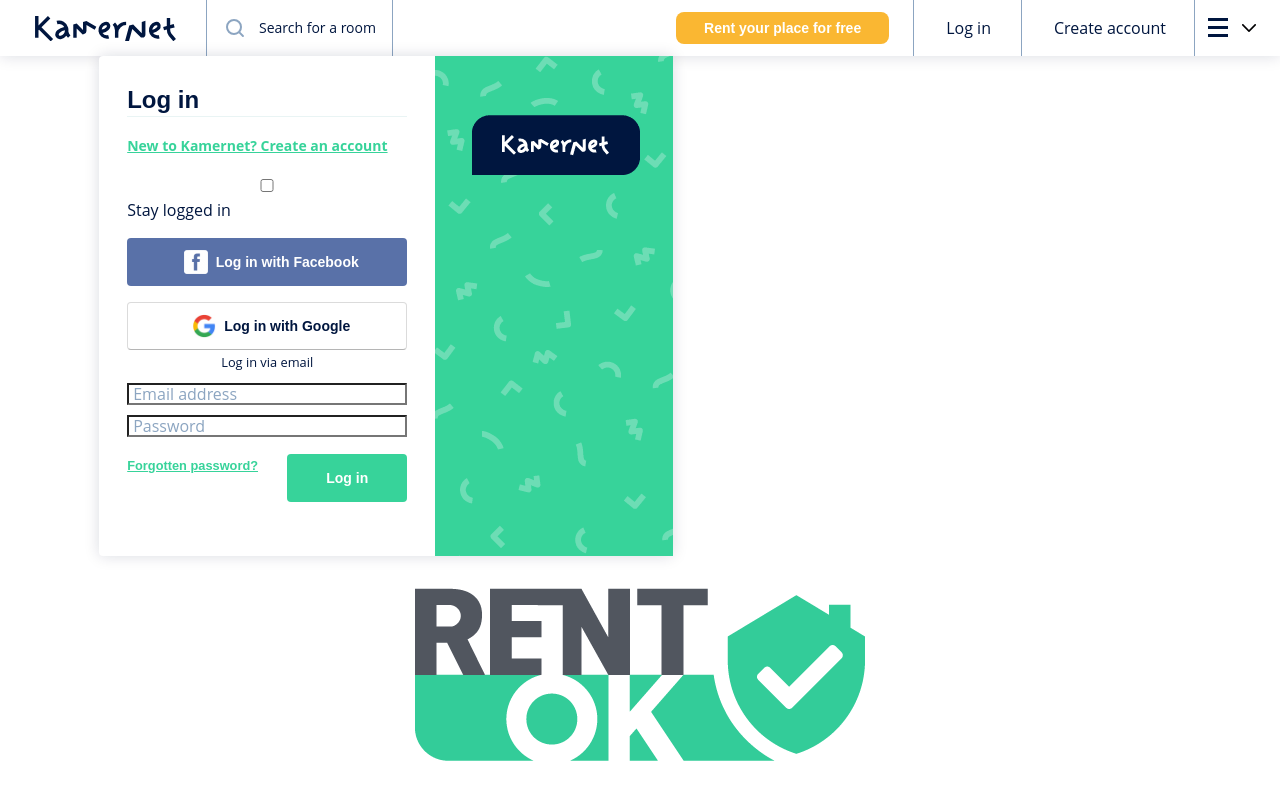
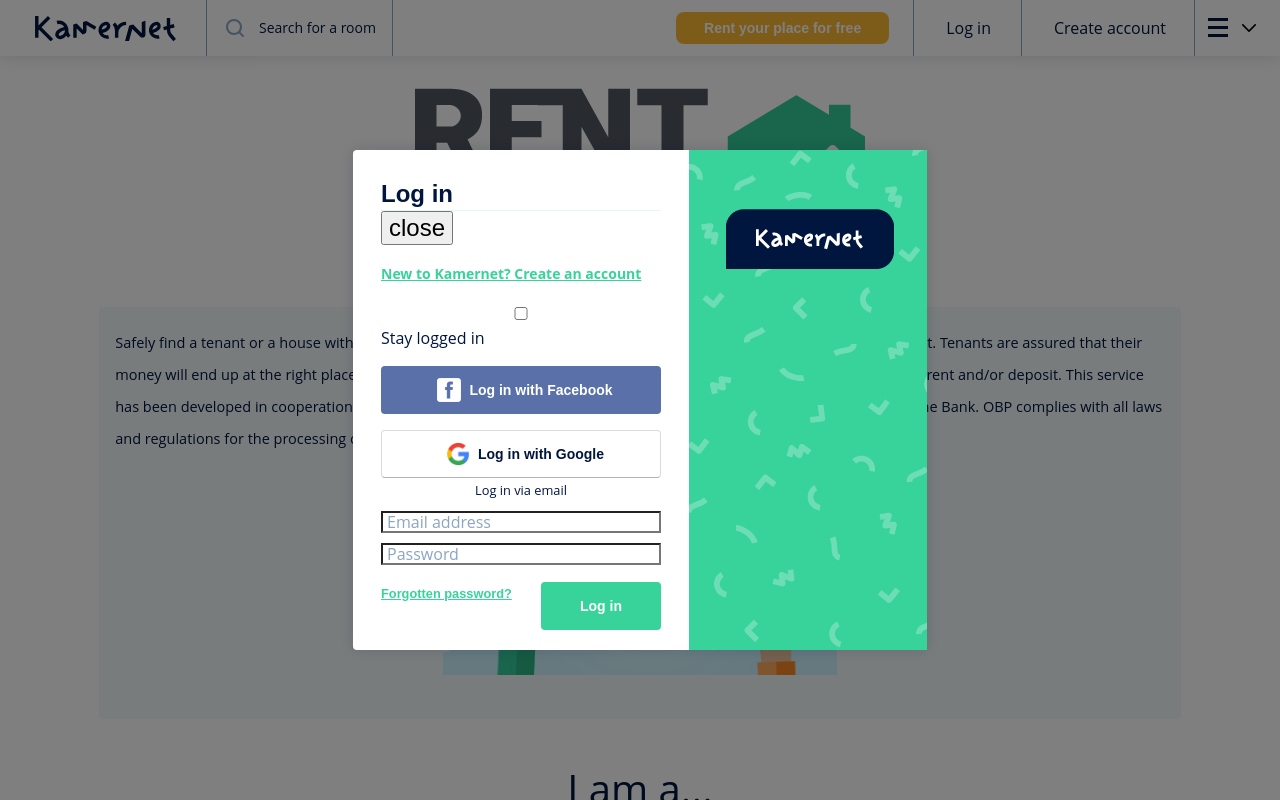
Before and after one commit to juanscanlan/KamernetReactPOC, a React (Create React App) app: page / in a window 1280 px wide. Both pictures are taken after a click on the element "Log in". Built offline with nearby package versions, Linux system fonts and the light colour scheme.

Commit message:
add login dialog

```diff
--- a/src/Components/Auth/Login/Login.jsx
+++ b/src/Components/Auth/Login/Login.jsx
@@ -7,7 +7,7 @@
 
 const apiUrl = "http://localhost:50001/api/customer/login";
 
-const Login = () => {
+const Login = ({onTriggerLoginDialog}) => {
   const [userEmailValue, setUserEmailValue] = useState("");
   const [userPasswordValue, setUserPasswordValue] = useState("");
 
@@ -68,6 +68,7 @@
   };
 
   const loginJSX = (
+    <div className="auth-dialog">
       <div className="card color-background border-radius--xs" id="login-card">
         {/* @Html.HiddenFor(m => m.JavascriptCallback)
 @Html.HiddenFor(m => m.LoginReturnUrl)
@@ -75,6 +76,7 @@
 @Html.HiddenFor(m => m.Source) */}
         <div className="section-title login-title">
           <span>Log in</span>
+          <button onClick={onTriggerLoginDialog}>close</button>
         </div>
         <div id="login-form" className="clearfix">
           {/* @* loginFormStep1 *@ */}
@@ -191,6 +193,7 @@
         </div>
         <div id="login-img" className="for-desktop-s-up"></div>
       </div>
+    </div>
   );
 
   return <div>{loginJSX}</div>;
--- a/src/Components/Layouts/AuthWrapper/authWrapper.css
+++ b/src/Components/Layouts/AuthWrapper/authWrapper.css
@@ -243,3 +243,15 @@
     width: 105%;
   }
 }
+
+.auth-dialog {
+  position: fixed;
+  left: 0;
+  top: 0;
+  bottom: 0;
+  right: 0;
+  display: flex;
+  justify-content: center;
+  align-items: center;
+  background-color: rgba(0, 0, 0, 0.5);
+}
--- a/src/Components/Layouts/BaseLayout/BaseLayout.jsx
+++ b/src/Components/Layouts/BaseLayout/BaseLayout.jsx
@@ -1,5 +1,5 @@
 import React from "react";
-import Navbar from "../../NavBar/Navbar";
+import Navbar from "../../NavBar/NavBar";
 import AuthWrapper from "../AuthWrapper/AuthWrapper";
 
 const BaseLayout = ({
@@ -7,12 +7,12 @@
   description = "Description",
   className,
   children,
+  onTriggerLoginDialog
 }) => {
   // We could use react-helmet to insert the title and description in the <head> https://www.npmjs.com/package/react-helmet
   return (
     <div>
-      <Navbar />
-      <AuthWrapper />
+      <Navbar onTriggerLoginDialog={onTriggerLoginDialog}/>
       <div className={className}>{children}</div>
     </div>
   );
--- a/src/Components/NavBar/NavBar.jsx
+++ b/src/Components/NavBar/NavBar.jsx
@@ -9,7 +9,7 @@
 
 import flag from "../../Images/flags/lang/nl.png";
 
-const Navbar = () => {
+const Navbar = ({onTriggerLoginDialog}) => {
   const isSimpleHeader = false;
   const isUserLoggedIn = false;
   const UserContextHelper = {};
@@ -87,8 +87,7 @@
           </div>
           {/* @******************************@ */}
           <div
-            className={`brand-logo-wrapper ${
-              isSimpleHeader ? "full-width" : ""
+            className={`brand-logo-wrapper ${isSimpleHeader ? "full-width" : ""
               }`}
           >
             <a
@@ -112,8 +111,7 @@
               </a>
               <a
                 href="@_createAdvertUrl"
-                className={`for-desktop-s-up grid-item col-span-3 align-center-all ${
-                  isUserLoggedIn ? "col-start-5" : "col-start-6"
+                className={`for-desktop-s-up grid-item col-span-3 align-center-all ${isUserLoggedIn ? "col-start-5" : "col-start-6"
                   }`}
                 id="header-place-button"
               >
@@ -128,8 +126,7 @@
                 <>
                   <a
                     href="@NavigationHelper.GetFullRouteUrl(KamernetRoute.MyAdverts)"
-                    className={`dark-white-hover for-desktop-up grid-item col-span-2 align-center-all link-subtle ${
-                      isUserLoggedIn ? "col-start-6" : "col-start-7"
+                    className={`dark-white-hover for-desktop-up grid-item col-span-2 align-center-all link-subtle ${isUserLoggedIn ? "col-start-6" : "col-start-7"
                       }`}
                     id="header-my-adverts"
                   >
@@ -170,6 +167,7 @@
                     className="for-desktop-s-up grid-item align-center-all pointer"
                     data-modal-id="#modal-auth-login"
                     id="login-button"
+                    onClick={onTriggerLoginDialog}
                   >
                     Log in
                   </div>
--- a/src/Pages/RentOk/RentOk.jsx
+++ b/src/Pages/RentOk/RentOk.jsx
@@ -20,6 +20,10 @@
 
 const RentOk = () => {
   const [isLandlord, setIsLandlord] = useState(true);
+  const [showLoginDialog, setShowLoginDialog] = useState(false);
+  const onTriggerLoginDialog = () => {
+    setShowLoginDialog(!showLoginDialog);
+  };
 
   const landlordSectionJSX = (
     <div id="rentOkLandlordSection">
@@ -238,9 +242,8 @@
     console.log(isActive);
     return (
       <button
-        className={`${styles["userChoiceContainer__buttons--left"]} ${
-          isActive ? styles["active"] : ""
-        }`}
+        className={`${styles["userChoiceContainer__buttons--left"]} ${isActive ? styles["active"] : ""
+          }`}
         onClick={() => setIsLandlord(isActive)}
       >
         {buttonType.toUpperCase()}
@@ -295,17 +298,15 @@
           <>
             <div className={`${styles.userChoiceContainer__buttons}`}>
               <button
-                className={`${styles["userChoiceContainer__buttons--left"]} ${
-                  isLandlord ? styles["active"] : ""
-                }`}
+                className={`${styles["userChoiceContainer__buttons--left"]} ${isLandlord ? styles["active"] : ""
+                  }`}
                 onClick={() => setIsLandlord(true)}
               >
                 LANDLORD
               </button>
               <button
-                className={`${styles["userChoiceContainer__buttons--right"]} ${
-                  !isLandlord ? styles["active"] : ""
-                }`}
+                className={`${styles["userChoiceContainer__buttons--right"]} ${!isLandlord ? styles["active"] : ""
+                  }`}
                 onClick={() => setIsLandlord(false)}
               >
                 TENANT
@@ -365,8 +366,9 @@
       title="RentOK"
       description="Learn how to use RentOK"
       className="container padding-h--s"
+      onTriggerLoginDialog={onTriggerLoginDialog}
     >
-      <Login />
+      {showLoginDialog && <Login onTriggerLoginDialog={onTriggerLoginDialog} />}
       {RentOkJSX}
     </BaseLayout>
   );
```
Also changed, not shown: src/Components/Layouts/AuthWrapper/authWrapper.module.scss (+7 -6 lines). Lines whose indentation alone changed are shown as unchanged.
